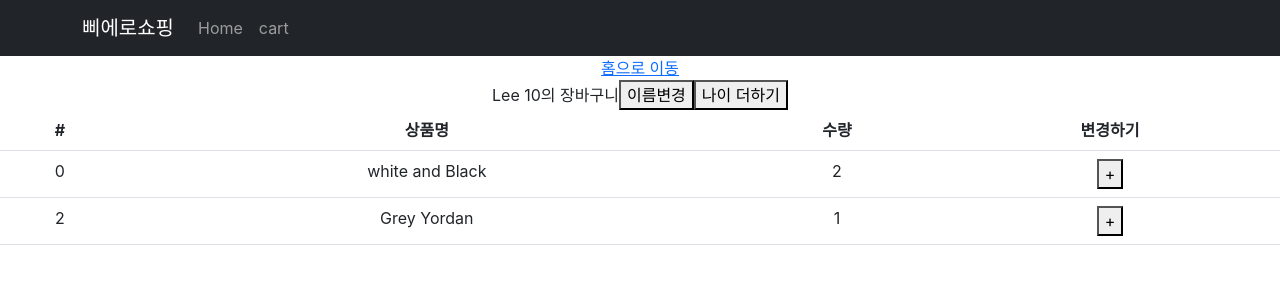
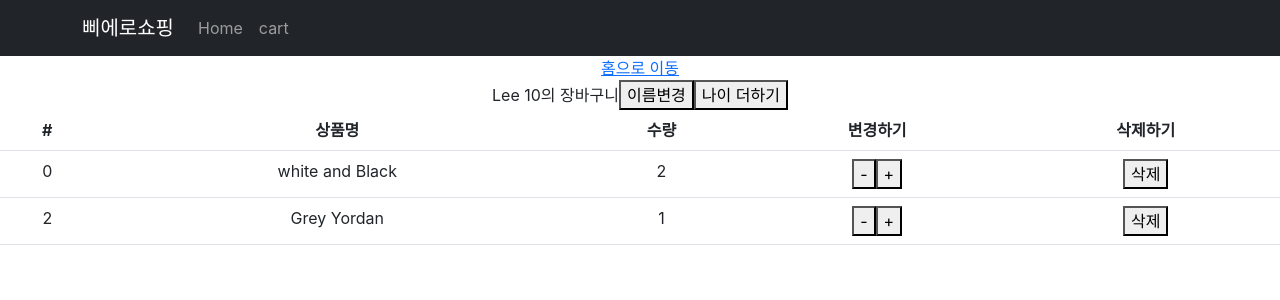
Before and after one commit to lee-kangpyo/react-second, a React (Create React App) app in the folder shop/: page /cart in a window 1280 px wide. Shown: the top 300 px of the page. Built offline with nearby package versions, Linux system fonts and the light colour scheme.

Commit message:
장바구니 삭제 및 수량 감소 추가

```diff
--- a/shop/src/pages/Cart.js
+++ b/shop/src/pages/Cart.js
@@ -1,7 +1,7 @@
 import React, { useState } from 'react';
 import { Table } from 'react-bootstrap';
 import { useDispatch, useSelector } from 'react-redux';
-import { addCount } from '../store';
+import { addCount, removeCartItem, minusCount } from '../store';
 import { changeName, addAge } from '../store/userSlice';
 
 function Cart(){
@@ -22,6 +22,7 @@ function Cart(){
                         <th>상품명</th>
                         <th>수량</th>
                         <th>변경하기</th>
+                        <th>삭제하기</th>
                     </tr>
                 </thead>
                 <tbody>
@@ -31,7 +32,8 @@ function Cart(){
                                 <td>{el.id}</td>
                                 <td>{el.name}</td>
                                 <td>{el.count}</td>
-                                <td><button onClick={() => dispatch(addCount( el.id ))}>+</button></td>
+                                <td><button onClick={() => dispatch(minusCount( el.id ))}>-</button><button onClick={() => dispatch(addCount( el.id ))}>+</button></td>
+                                <td><button onClick={() => dispatch(removeCartItem( el.id ))}>삭제</button></td>
                             </tr>
                         )
                     }
--- a/shop/src/pages/Detail.js
+++ b/shop/src/pages/Detail.js
@@ -6,6 +6,7 @@ import Nav from 'react-bootstrap/Nav';
 import {Context1} from './../App.js'
 import { useDispatch, useSelector } from 'react-redux';
 import { addCartItem } from '../store.js';
+import { useNavigate } from 'react-router-dom';
 
 
 let CustomBtn = styled.button`
@@ -26,6 +27,8 @@ let BlackBox = styled.div`
 function Detail(props) {
     let cartList = useSelector(state => state.cartList);
     let disPatch = useDispatch();
+
+    let navigate = useNavigate()
 
     let {id} = useParams();
     let [tapNum, setTapNum] = useState(0);
@@ -56,7 +59,7 @@ function Detail(props) {
                                 if (!elem){
                                     disPatch(addCartItem({id : shoes[0].id, name : shoes[0].title, count: 1 }))
                                     if(window.confirm("추가 되었습니다. 장바구니 페이지로 이동할까요?")){
-                                        navigator("/cart")
+                                        navigate("/cart")
                                     }
                                 }else{
                                     alert("이미 추가되었습니다.")
--- a/shop/src/store.js
+++ b/shop/src/store.js
@@ -20,12 +20,27 @@ let cartList = createSlice({
             let elem = state.find((el) => { return el.id == id })
             elem.count += 1
         },
+        minusCount(state, action){
+            const id = action.payload;
+            let elem = state.find((el) => { return el.id == id })
+            let cnt = elem.count - 1;
+            if(cnt - 1 < 0){
+                alert("주문 수량은 1보다 작을수 없습니다.")
+            }else{
+                elem.count= cnt;
+            }
+
+        },
         addCartItem(state, action){
             state.push(action.payload);
+        },
+        removeCartItem(state, action){
+            const id = action.payload;
+            return state.filter((el) => { return el.id != id })
         }
     }
 })
-export let { addCount, addCartItem } = cartList.actions
+export let { addCount, minusCount, addCartItem, removeCartItem } = cartList.actions
 
 export default configureStore({
     reducer:{
```
